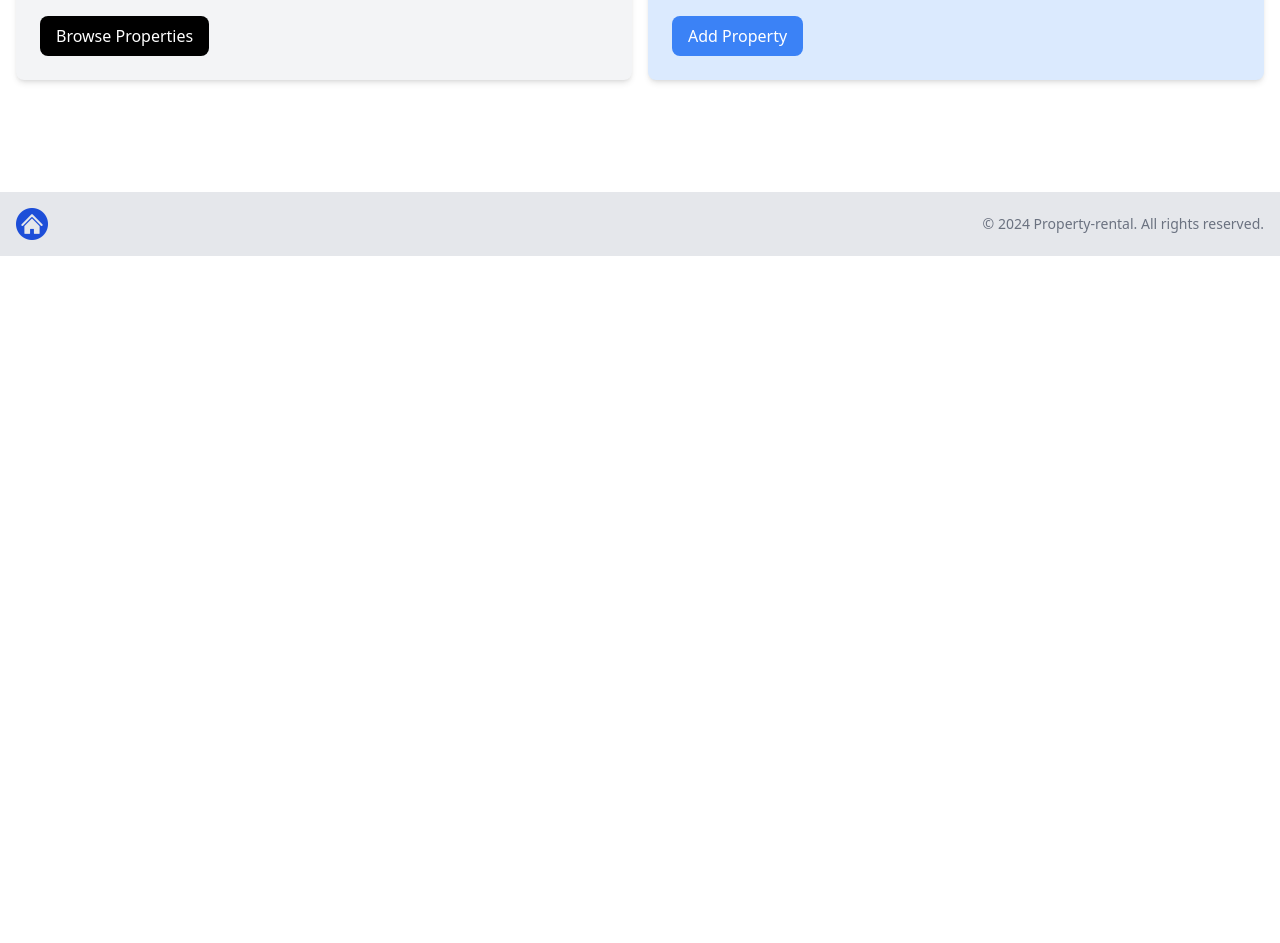
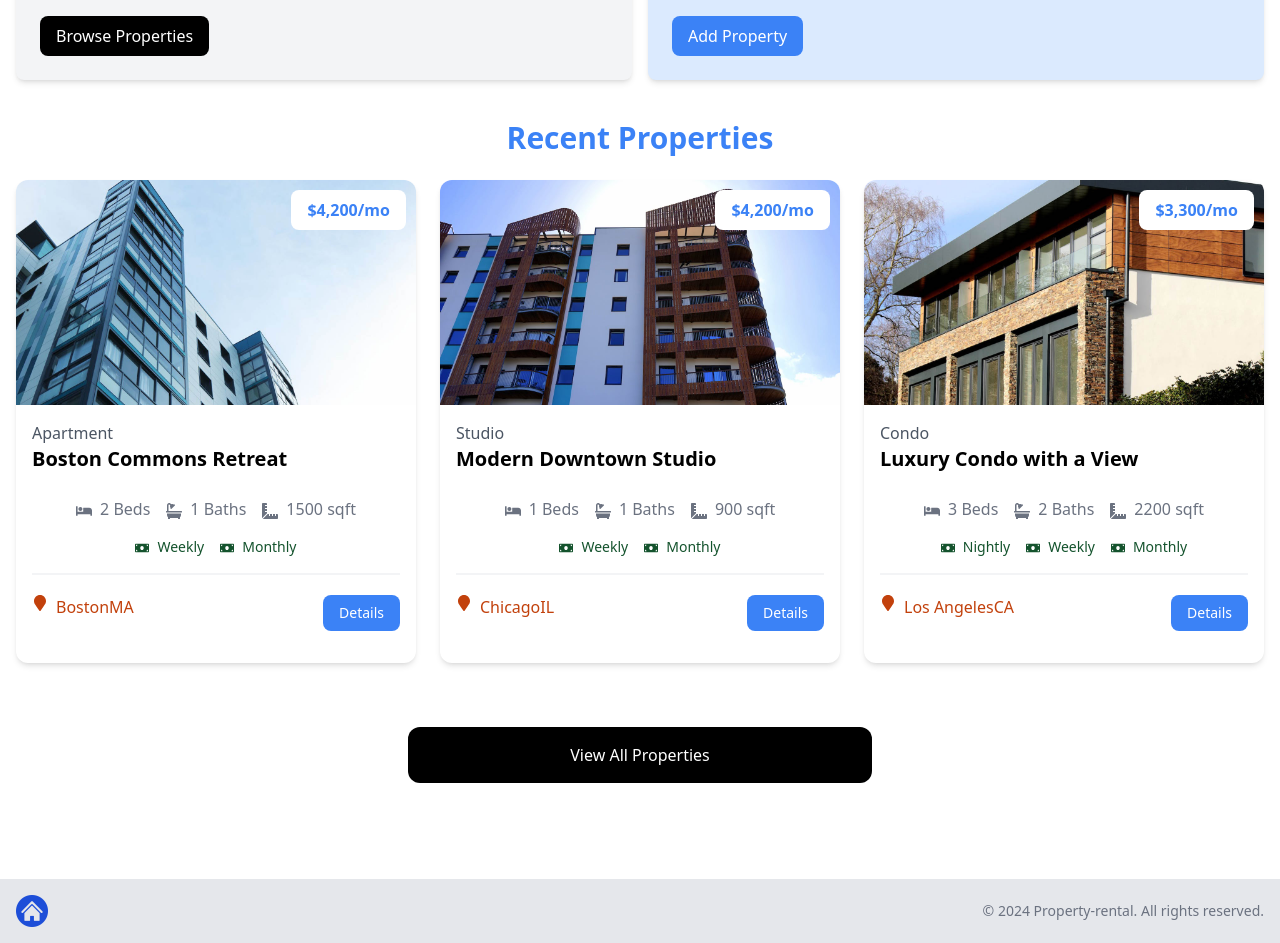
Before and after one commit to theskdhakal/property-rental, a Next.js app: page / in a window 1280 px wide. Shown: the part 525-1468 px from the top of the page. Before the commit the page ends 800 px from the top, so only its background shows below. Built offline with nearby package versions, Linux system fonts and the light colour scheme.

Commit message:
homepage ui done

```diff
--- a/src/app/page.tsx
+++ b/src/app/page.tsx
@@ -1,4 +1,5 @@
 import Hero from "@/components/Hero";
+import HomeProperties from "@/components/HomeProperties";
 import InfoBoxes from "@/components/InfoBoxes";
 import React from "react";
 
@@ -7,6 +8,7 @@ const HomePage = () => {
     <div>
       <Hero />
       <InfoBoxes />
+      <HomeProperties />
     </div>
   );
 };
--- /dev/null
+++ b/src/components/HomeProperties.tsx
@@ -0,0 +1,42 @@
+import React from "react";
+import properties from "@/properties.json";
+import PropertyCard from "@/components/PropertyCard";
+import Link from "next/link";
+
+const HomeProperties = () => {
+  const recentProperties = properties
+    .sort(() => Math.random() - Math.random())
+    .slice(0, 3);
+
+  return (
+    <>
+      <section className="px-4 py-6">
+        <div className="container-xl lg:container m-auto">
+          <h2 className="text-3xl font-bold text-blue-500 mb-6 text-center">
+            Recent Properties
+          </h2>
+          <div className="grid grid-cols-1 md:grid-cols-3 gap-6">
+            {recentProperties.length === 0 ? (
+              <p>No Properties Found</p>
+            ) : (
+              recentProperties.map((property) => (
+                <PropertyCard key={property._id} property={property} />
+              ))
+            )}
+          </div>
+        </div>
+      </section>
+
+      <section className="m-auto max-w-lg my-10 px-6">
+        <Link
+          href="/properties"
+          className="block bg-black text-white text-center py-4 px-6 rounded-xl hover:bg-gray-700"
+        >
+          View All Properties
+        </Link>
+      </section>
+    </>
+  );
+};
+
+export default HomeProperties;
--- a/src/components/PropertyCard.tsx
+++ b/src/components/PropertyCard.tsx
@@ -1,7 +1,16 @@
-import { Property } from "@/app/properties/add/page";
+import { Property } from "@/app/properties/page";
+
 import React from "react";
 import Image from "next/image";
 import Link from "next/link";
+
+import {
+  FaBed,
+  FaBath,
+  FaRulerCombined,
+  FaMoneyBill,
+  FaMapMarker,
+} from "react-icons/fa";
 
 interface Props {
   property: Property;
@@ -40,15 +49,15 @@ const PropertyCard: React.FC<Props> = ({ property }) => {
 
         <div className="flex justify-center gap-4 text-gray-500 mb-4">
           <p>
-            <i className="fa-solid fa-bed"></i> {property.beds}{" "}
-            <span className=" lg:inline">Beds</span>
+            <FaBed className="inline mr-2" />
+            {property.beds} <span className=" lg:inline">Beds</span>
           </p>
           <p>
-            <i className="fa-solid fa-bath"></i> {property.baths}{" "}
-            <span className=" lg:inline">Baths</span>
+            <FaBath className="inline mr-2" />
+            {property.baths} <span className=" lg:inline">Baths</span>
           </p>
           <p>
-            <i className="fa-solid fa-ruler-combined"></i>
+            <FaRulerCombined className="inline mr-2" />
             {property.square_feet} <span className=" lg:inline">sqft</span>
           </p>
         </div>
@@ -56,17 +65,20 @@ const PropertyCard: React.FC<Props> = ({ property }) => {
         <div className="flex justify-center gap-4 text-green-900 text-sm mb-4">
           {rates.nightly && (
             <p>
-              <i className="fa-solid fa-money-bill"></i> Nightly
+              <FaMoneyBill className="inline mr-2" />
+              Nightly
             </p>
           )}
           {rates.weekly && (
             <p>
-              <i className="fa-solid fa-money-bill"></i> Weekly
+              <FaMoneyBill className="inline mr-2" />
+              Weekly
             </p>
           )}
           {rates.monthly && (
             <p>
-              <i className="fa-solid fa-money-bill"></i> Monthly
+              <FaMoneyBill className="inline mr-2" />
+              Monthly
             </p>
           )}
         </div>
@@ -75,7 +87,7 @@ const PropertyCard: React.FC<Props> = ({ property }) => {
 
         <div className="flex flex-col lg:flex-row justify-between mb-4">
           <div className="flex align-middle gap-2 mb-4 lg:mb-0">
-            <i className="fa-solid fa-location-dot text-lg text-orange-700"></i>
+            <FaMapMarker className="text-orange-700" />
             <span className="text-orange-700">
               {" "}
               {property.location.city}
```
